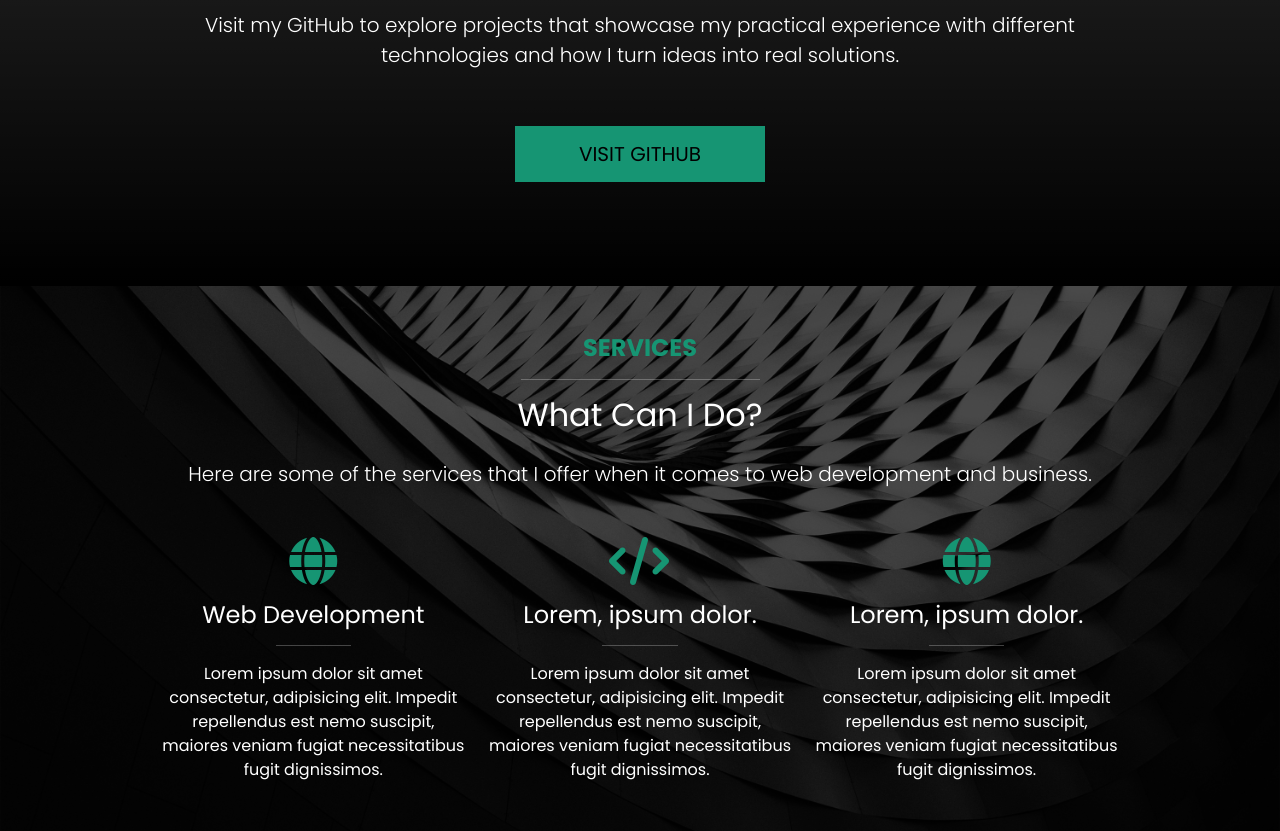
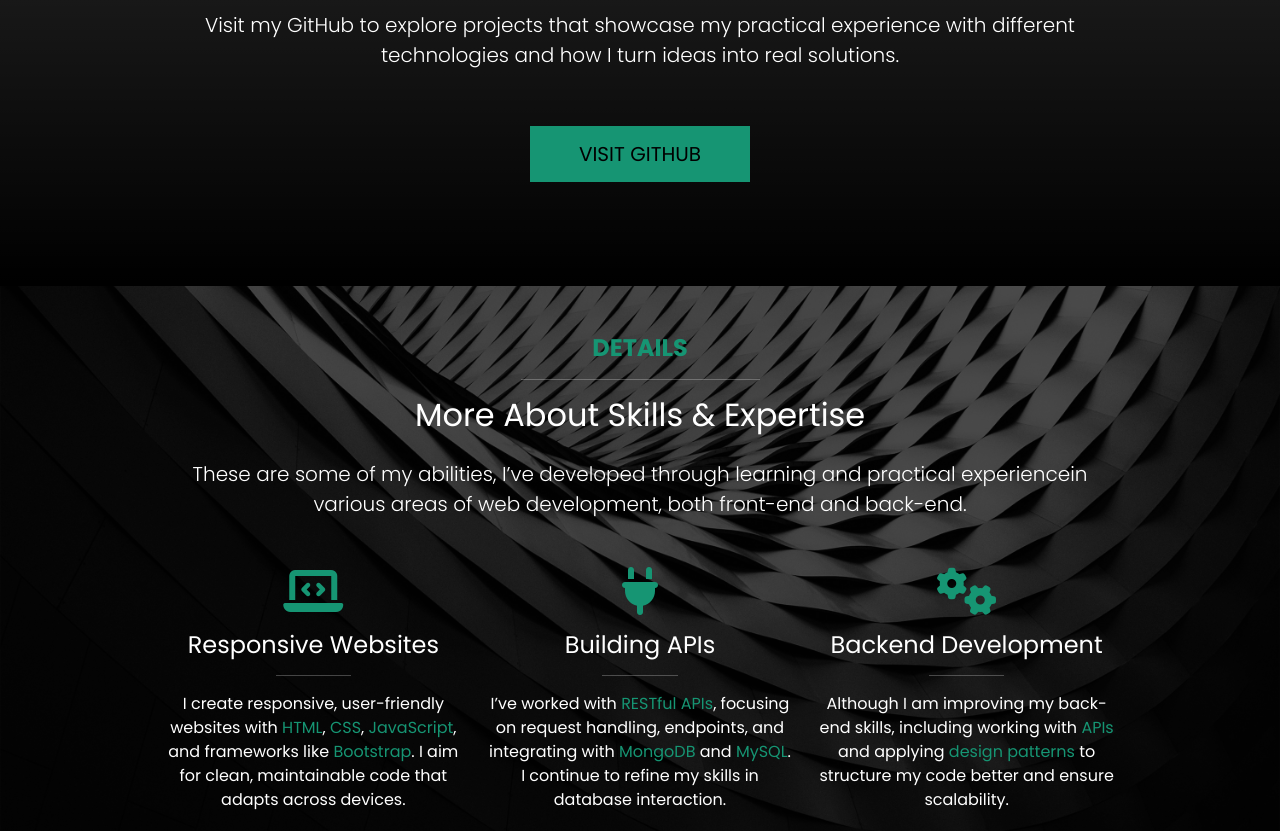
Before and after one commit to wastardy/portfolio_website, a website: page index.html in a window 1280 px wide. Shown: the part 3760-4591 px from the top of the page. Drawn offline with nearby package versions, Linux system fonts and the light colour scheme; files that its build step writes are made by us from their sources.

Commit message:
write text about my skills at details block

```diff
--- a/index.html
+++ b/index.html
@@ -391,7 +391,7 @@
             </div>
         </section>
 
-        <!-- Detils -->
+        <!-- Checkout GitHub -->
         <section class="details text-bg-dark bg-gradient p-6 text-center">
             <div class="container">
                 <div class="row">
@@ -411,7 +411,6 @@
                             href="https://github.com/wastardy"
                             target="_blank"
                             class="btn btn-github btn-primary btn-lg text-uppercase px-5 mx-3 my-2"
-                            style="width: 250px;"
                         >
                             Visit GitHub
                         </a>
@@ -420,51 +419,63 @@
             </div>
         </section>
 
-        <!-- Services -->
+        <!-- Details -->
         <section class="services text-bg-dark py-5 position-relative">
             <div class="container position-relative">
                 <div class="text-center mb-5">
                     <h4 class="text-uppercase fw-bold text-primary">
-                        Services
+                        Details
                     </h4>
                     <hr class="w-25 mx-auto" />
-                    <h2 class="mb-4">What Can I Do?</h2>
+                    <h2 class="mb-4">More About Skills & Expertise</h2>
                     <p class="lead">
-                        Here are some of the services that I offer
-                        when it comes to web development and business.
+                        These are some of my abilities, I’ve
+                        developed through learning and practical
+                        experiencein various areas of web development,
+                        both front-end and back-end.
                     </p>
                 </div>
                 <div class="row">
-                    <div class="col-md-4 text-center">
-                        <i class="fas fa-globe fa-3x text-primary mb-3"></i>
-                        <h3 class="fs-4">Web Development</h3>
+                    <div class="col-md-4 text-center mb-5 mb-md-0">
+                        <i class="fas fa-laptop-code fa-3x text-primary mb-3"></i>
+                        <h3 class="fs-4">Responsive Websites</h3>
                         <hr class="w-25 mx-auto">
                         <p class="fs-6">
-                            Lorem ipsum dolor sit amet consectetur, adipisicing
-                            elit. Impedit repellendus est nemo suscipit, maiores
-                            veniam fugiat necessitatibus fugit dignissimos.
+                            I create responsive, user-friendly websites with
+                            <span class="text-primary">HTML</span>,
+                            <span class="text-primary">CSS</span>,
+                            <span class="text-primary">JavaScript</span>,
+                            and frameworks like
+                            <span class="text-primary">Bootstrap</span>.
+                            I aim for clean, maintainable code that adapts across devices.
                         </p>
                     </div>
 
-                    <div class="col-md-4 text-center">
-                        <i class="fas fa-code fa-3x text-primary mb-3"></i>
-                        <h3 class="fs-4">Lorem, ipsum dolor.</h3>
+                    <div class="col-md-4 text-center mb-5 mb-md-0">
+                        <i class="fas fa-plug fa-3x text-primary mb-3"></i>
+                        <h3 class="fs-4">Building APIs</h3>
                         <hr class="w-25 mx-auto">
                         <p class="fs-6">
-                            Lorem ipsum dolor sit amet consectetur, adipisicing
-                            elit. Impedit repellendus est nemo suscipit, maiores
-                            veniam fugiat necessitatibus fugit dignissimos.
+                            I’ve worked with
+                            <span class="text-primary">RESTful APIs</span>,
+                            focusing on request handling, endpoints,
+                            and integrating with
+                            <span class="text-primary">MongoDB</span> and
+                            <span class="text-primary">MySQL</span>. I continue
+                            to refine my skills in database interaction.
                         </p>
                     </div>
 
-                    <div class="col-md-4 text-center">
-                        <i class="fas fa-globe fa-3x text-primary mb-3"></i>
-                        <h3 class="fs-4">Lorem, ipsum dolor.</h3>
+                    <div class="col-md-4 text-center mb-5 mb-md-0">
+                        <i class="fas fa-cogs fa-3x text-primary mb-3"></i>
+                        <h3 class="fs-4">Backend Development</h3>
                         <hr class="w-25 mx-auto">
                         <p class="fs-6">
-                            Lorem ipsum dolor sit amet consectetur, adipisicing
-                            elit. Impedit repellendus est nemo suscipit, maiores
-                            veniam fugiat necessitatibus fugit dignissimos.
+                            Although I am improving my back-end skills,
+                            including working with
+                            <span class="text-primary">APIs</span> and applying
+                            <span class="text-primary">design patterns</span>
+                            to structure my code better and ensure scalability.
                         </p>
                     </div>
                 </div>
```
